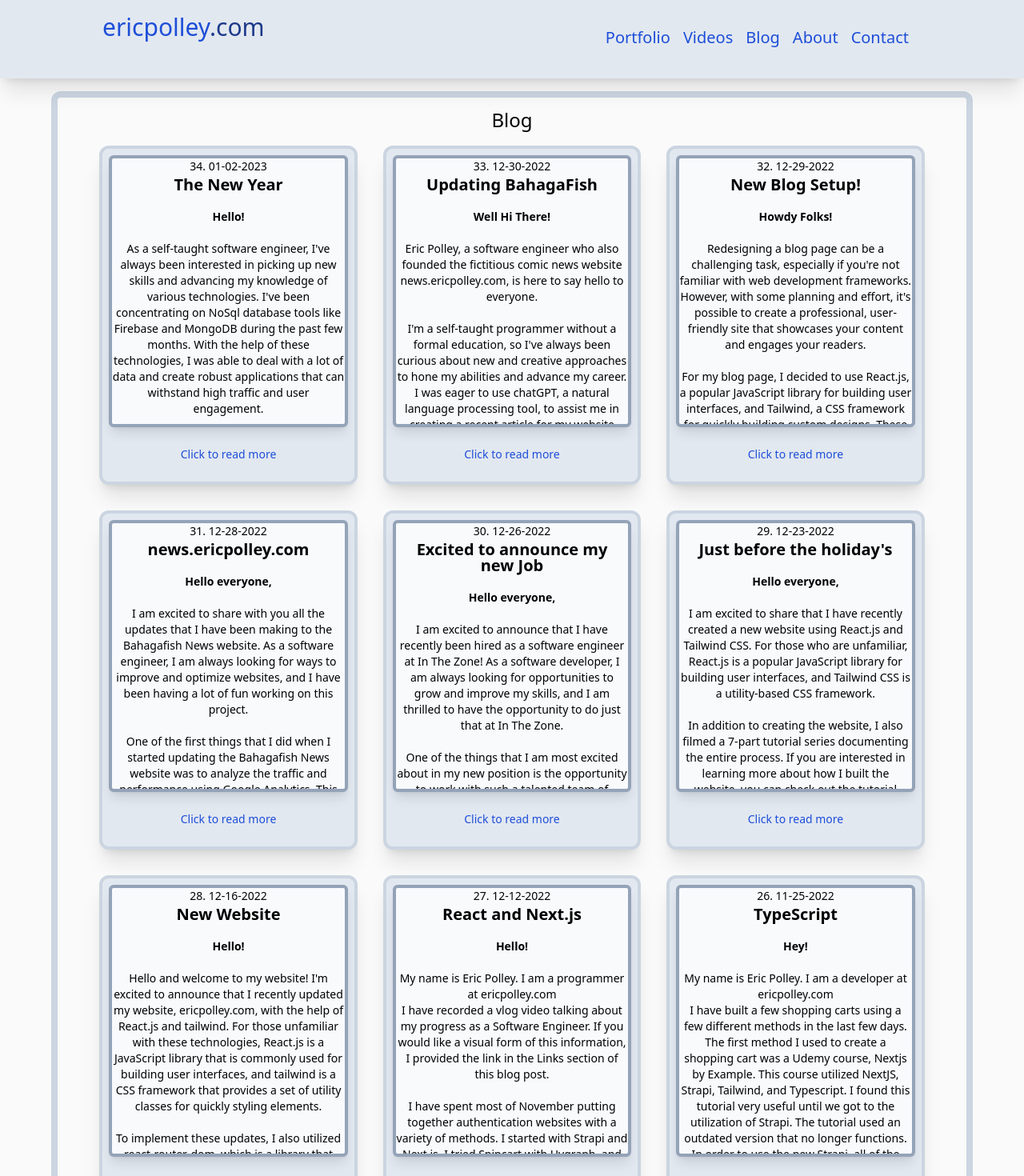
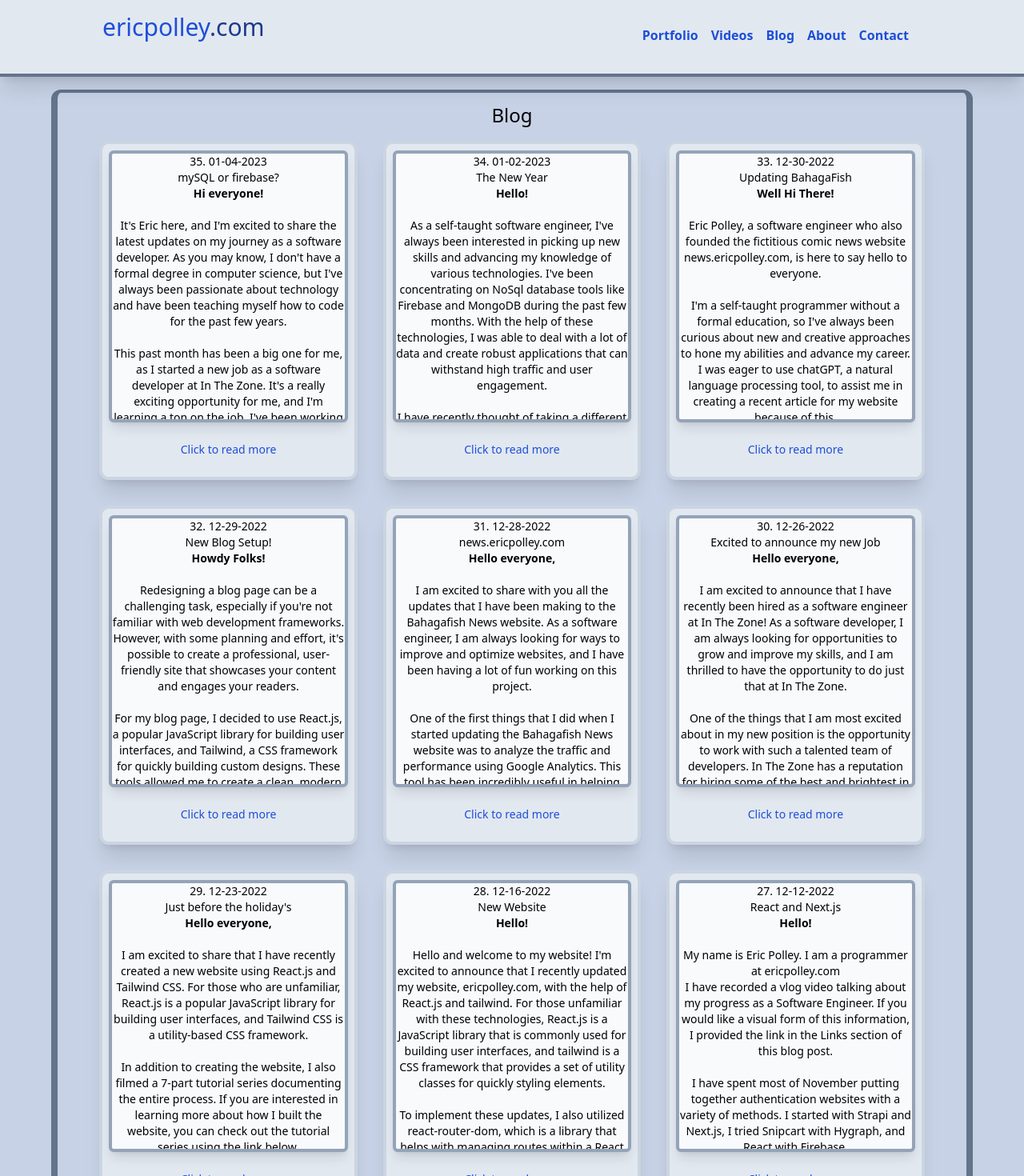
Before and after one commit to ericpolley/ericpolley, a React (Create React App) app: page /#/blog in a window 1280 px wide. Shown: the top 1470 px of the page at 80% size. Built offline with nearby package versions, Linux system fonts and the light colour scheme.

Commit message:
bg-color, new blog, new image source for homepage

```diff
--- a/src/App.css
+++ b/src/App.css
@@ -1,39 +1,3 @@
 body {
-  background-color: rgb(250, 250, 250);
+  background-color: rgb(199, 210, 230);
 }
-
-h3 {
-  font-size: 20px;
-  font-weight: 600;
-  margin: 3px;
-  margin-bottom: 20px;
-}
-
-h4 {
-  font-size: 20px;
-  font-weight: 600;
-  margin: 3px;
-  margin-top: 20px;
-  border-bottom: solid 4px rgba(180, 200, 250, 0.5);
-  border-top: solid 4px rgba(180, 200, 250, 0.5);
-  margin-bottom: 20px;
-}
-
-a {
-  color: blue;
-  font-weight: 300;
-  font-size: 20px;
-}
-
-li {
-  margin-top: 25px;
-}
-
-section {
-  padding-bottom: 150px;
-}
-
-.ifrm {
-  overflow: hidden;
-  overflow-y: hidden;
-}
--- a/src/App.js
+++ b/src/App.js
@@ -44,6 +44,7 @@ import Footer from './components/Footer';
 import Blog032 from './pages/Blogs/Blog032';
 import Blog033 from './pages/Blogs/Blog033';
 import Blog034 from './pages/Blogs/Blog034';
+import Blog035 from './pages/Blogs/Blog035';
 
 
 function App() {
@@ -53,7 +54,7 @@ function App() {
     <Router>
       <Header />
       <div className='w-full flex justify-center'>
-      <div className='border-8 border-slate-300 w-[95vw] sm:w-[90vw] rounded-xl p-3 text-center'>
+      <div className='border-8 border-t-4 border-slate-500 w-[95vw] sm:w-[90vw] rounded-xl p-3 text-center'>
     <Routes>
 
     <Route exact path="/" element={<Home />} />
@@ -96,6 +97,7 @@ function App() {
     <Route exact path="/blog/032" element={<Blog032 />} />
     <Route exact path="/blog/033" element={<Blog033 />} />
     <Route exact path="/blog/034" element={<Blog034 />} />
+    <Route exact path="/blog/035" element={<Blog035 />} />
 
     </Routes>
     </div>
--- a/src/components/Footer.jsx
+++ b/src/components/Footer.jsx
@@ -6,7 +6,7 @@ export default function Footer() {
 
   return (
 
-    <div className='bg-slate-200 shadow-md sticky mt-24 border-t-8 border-slate-300 flex items-center justify-center flex-row'>
+    <div className='bg-slate-200 shadow-md sticky mt-24 border-t-4 border-slate-500 flex items-center justify-center flex-row'>
         {/* HEADER */}
 
     <div className='w-[70%]  h-32  '>
--- a/src/components/Header.jsx
+++ b/src/components/Header.jsx
@@ -28,9 +28,9 @@ export default function Header() {
     <div className='bg-slate-200 sticky'>
         {/* HEADER */}
 
-    <div className='w-full flex flex-row justify-center shadow-xl mb-4 '>
+    <div className='w-full flex flex-row justify-center shadow-xl mb-4  border-b-4 border-slate-500'>
    {/* NAV BAR */}
-        <div className='w-[80vw] flex justify-between mb-4 font-semibold'>
+        <div className='w-[80vw] flex justify-between mb-4 font-semibold '>
 
             {/* NAV BAR LOGO */}
             <div className='mt-4'>
--- a/src/pages/Blog.jsx
+++ b/src/pages/Blog.jsx
@@ -33,6 +33,7 @@ import Blog031 from './Blogs/Blog031';
 import Blog032 from "./Blogs/Blog032";
 import Blog033 from "./Blogs/Blog033";
 import Blog034 from "./Blogs/Blog034";
+import Blog035 from "./Blogs/Blog035";
 
 
 
@@ -45,6 +46,17 @@ export default function Blog() {
       <div className='w-full text-center'>
      <h1 className='text-2xl font-medium  '>Blog</h1>
      <div className='flex flex-row flex-wrap justify-center'>
+                  {/* CARD */}
+<div onClick={()=>navigate('/blog/035')}
+      className='cursor-pointer lg:w-[29%] w-full shadow-xl border-4 m-4 flex flex-col justify-center items-center bg-slate-200 rounded-xl border-slate-300'>
+
+         <div
+          className="shadow-lg w-[95%] h-[340px] border-4 rounded-md border-slate-400 bg-slate-50 overflow-hidden mt-2 text-sm"><Blog035 /></div>
+          <div className='mb-2 mt-2'>
+          <p className='focus:text-blue-400 text-blue-700 hover:text-blue-300 m-4 text-sm'>Click to read more </p>
+
+          </div></div>
+        {/*Card end*/}
             {/* CARD */}
 <div onClick={()=>navigate('/blog/034')}
       className='cursor-pointer lg:w-[29%] w-full shadow-xl border-4 m-4 flex flex-col justify-center items-center bg-slate-200 rounded-xl border-slate-300'>
--- /dev/null
+++ b/src/pages/Blogs/Blog035.js
@@ -0,0 +1,63 @@
+import React from "react"
+
+export default function Blog035() {
+  return (
+    <section>
+    <article>
+    <h2>35. 01-04-2023</h2>
+          <h3>mySQL or firebase?</h3>
+          <p>
+          <strong>Hi everyone!</strong>
+          <br /><br />
+          It's Eric here, and I'm excited to share the latest updates on my journey as a software developer. As you may know, I don't have a formal degree in computer science, but I've always been passionate about technology and have been teaching myself how to code for the past few years.
+          <br /><br />
+This past month has been a big one for me, as I started a new job as a software developer at In The Zone. It's a really exciting opportunity for me, and I'm learning a ton on the job. I've been working on a variety of projects, including building web applications and working with databases.
+<br /><br />
+One thing that I've been really interested in lately is using MySQL as my database of choice. I've been using Firebase for a while now, but I've been hearing a lot of good things about MySQL and I'm thinking about giving it a try. This may also lead me to learning Python, as I'm interested in building full stack applications.
+<br /><br />
+In addition to my new job, I've also been working on a couple of personal projects. One of them is my own website, which I'm using to share updates on my journey as a developer and document my progress. The other project is a fake news website called Bahagafish News. It's just a bit of fun, but I've been having a great time creating content for it and learning more about web design and development in the process.
+<br /><br />
+I'm planning on recording a vlog this week to talk more about all of these updates and share some of the things I've learned over the past month. I hope you'll tune in and follow along with my journey.
+<br /><br />
+Thanks for reading, and stay tuned for more updates!
+<br /><br />
+<br /><br />
+Thanks for reading,<br />
+Eric Polley
+<br />
+
+
+
+
+          </p>
+
+          </article>
+
+        <h4>Links</h4>
+        <br />
+        <ul>
+        <li>
+            <a
+              href="http://news.ericpolley.com/"
+              title="BAHAGAFISH!"
+              target="_blank"
+              rel="noopener noreferrer"
+            >
+              <strong><p>BAHAGAFISH NEWS</p></strong></
+            a>
+          </li>
+
+          <li>
+            <a
+              href="http://ericpolley.com"
+              title="Check out my Portfolio!"
+              target="_blank"
+              rel="noopener noreferrer"
+            >
+              <strong><p>Eric Polley's Website</p></strong></a
+            >
+          </li>
+        </ul>
+        </ section >
+  )
+}
--- a/src/pages/Home.jsx
+++ b/src/pages/Home.jsx
@@ -10,8 +10,8 @@ export default function Home() {
       <br /><br />
       </p>
       <Link to="/portfolio" className='flex items-center justify-center'>
-      <img className='rounded-full border-8 mb-4 border-slate-300 md:m-4 md:w-[30%] w-[70%]'
-      src="https://scontent-sea1-1.xx.fbcdn.net/v/t39.30808-6/309513797_10228947023368621_5565939701859507103_n.jpg?_nc_cat=101&ccb=1-7&_nc_sid=09cbfe&_nc_ohc=Xfdik5DhLeUAX-s2kfK&_nc_ht=scontent-sea1-1.xx&oh=00_AfD3d-o41b_P267Nlc9YMbF-3i3FWT5XiKxWkX40GUrgvQ&oe=63B581CB" alt="eric"></img>
+      <img className='rounded-full border-4 border-b-8 mb-4 border-slate-500 md:m-4 md:w-[30%] w-[70%]'
+      src="https://media.licdn.com/dms/image/D5603AQHR4JAjJUbPNQ/profile-displayphoto-shrink_800_800/0/1665516589812?e=1678320000&v=beta&t=u9V6Mih0LjOQUX05gViPrIcMkJL8RA5RzAFloPah_iE" alt="eric"></img>
      </Link>
 
 
```
